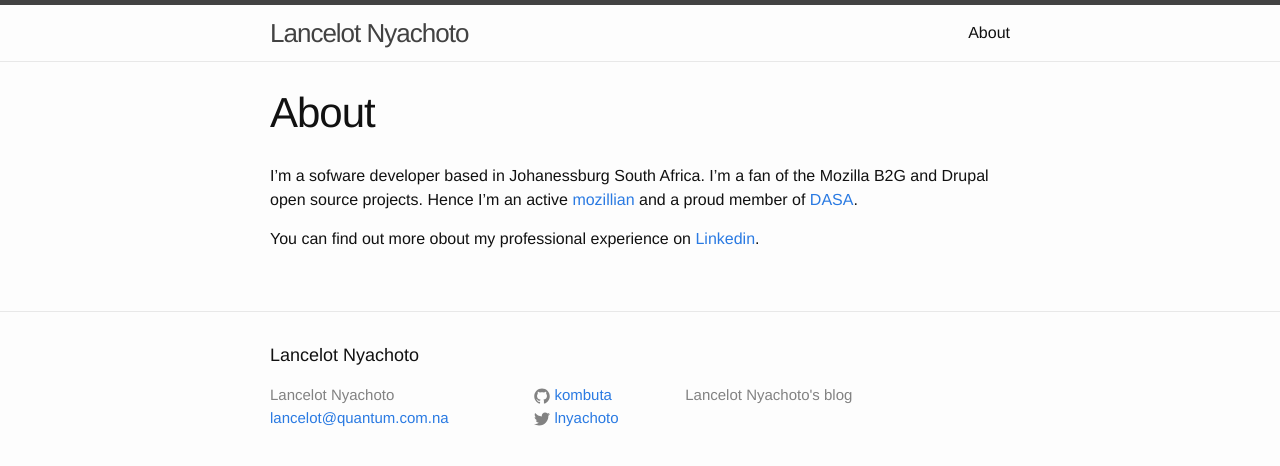
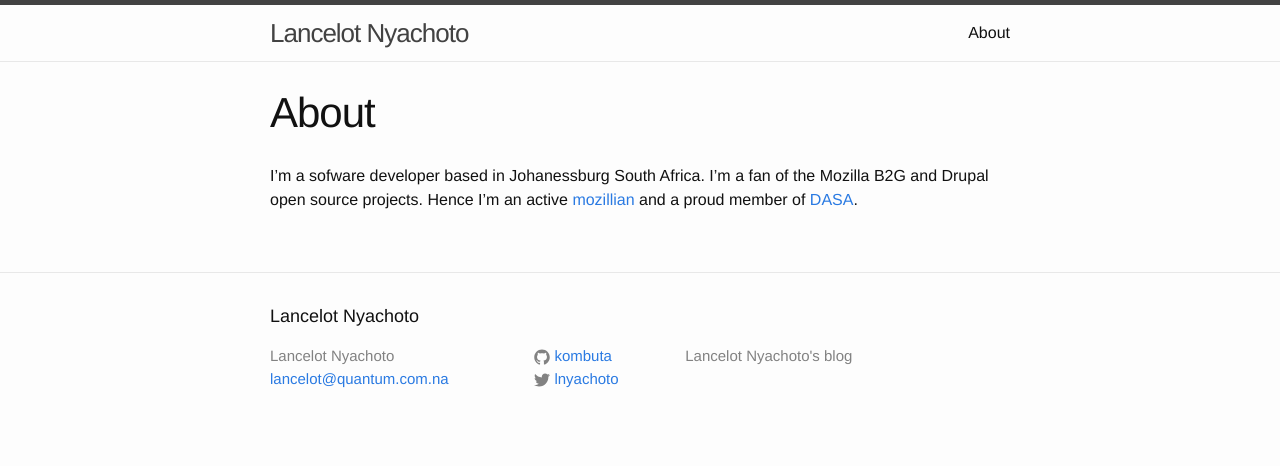
Before and after one commit to kombuta/kombuta.github.io, a Jekyll site: the page built from about.md, in a window 1280 px wide. Shown: the top 466 px of the page. Built offline with Jekyll 4.4.1, drawn with Linux system fonts in a browser that asks for light colours.

Commit message:
Edited Profile

```diff
--- a/about.md
+++ b/about.md
@@ -5,5 +5,3 @@ permalink: /about/
 ---
 
 I'm a sofware developer based in Johanessburg South Africa. I'm a fan of the Mozilla B2G and Drupal open source projects. Hence I'm an active [mozillian](https://mozillians.org/en-US/u/l49eP4qWYIZUgPswAdN1D5evjg4/) and a proud member of [DASA](http://www.dasa.org.za).
-
-You can find out more obout my professional experience on [Linkedin](https://www.linkedin.com/in/lnyachoto).
```
